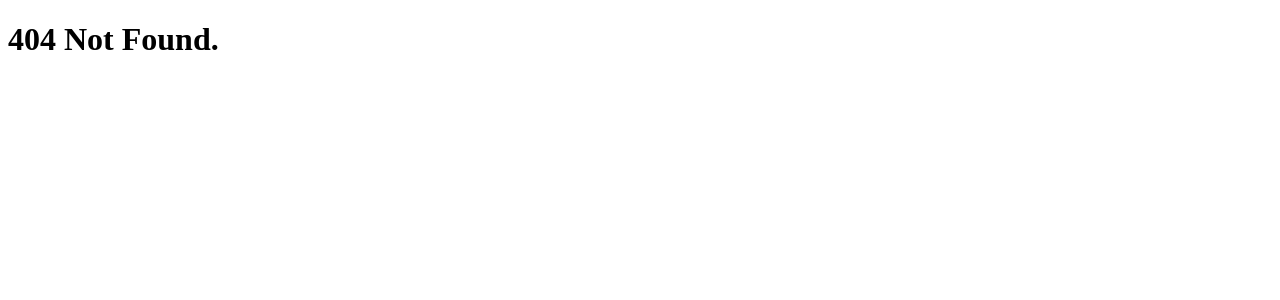
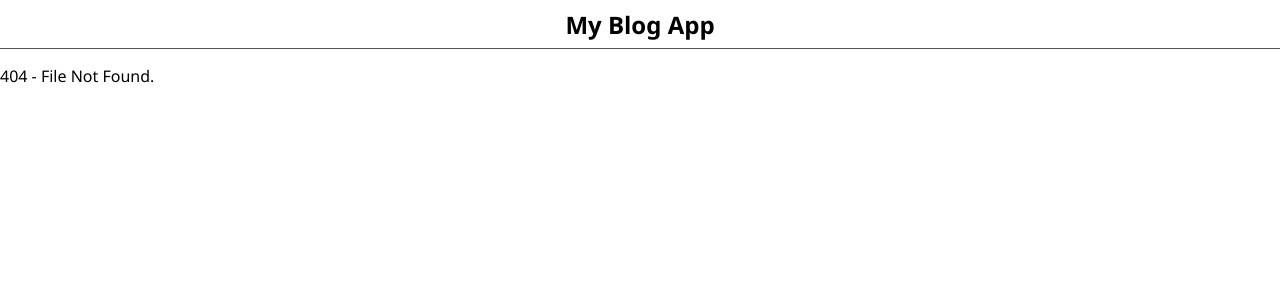
Before and after one commit to det-works/blogapp, a PHP site: the page made by templates/404.php in a window 1280 px wide. Shown: the top 300 px of the page. Run offline with PHP 8.4, Linux system fonts and the light colour scheme.

Commit message:
I added the styles for my pages, and included the components to the pages. The header is finished, along with the basic meta tags for every page.

```diff
--- /dev/null
+++ b/assets/css/main.css
@@ -0,0 +1,22 @@
+html {
+    font-family: 'Segoe UI', Tahoma, Geneva, Verdana, sans-serif;
+}
+
+body {
+    margin: 0;
+}
+
+header {
+    align-items: center;
+    border-bottom: 1px solid black;
+    border-bottom-style: inset;
+    display: flex;
+    height: 3rem;
+    justify-content: center;
+}
+
+header > h1 {
+    font-size: 1.5rem;
+    margin: 0;
+    padding: 0;
+}
--- a/templates/404.php
+++ b/templates/404.php
@@ -1,9 +1,15 @@
 <!DOCTYPE html>
 <html>
     <head>
+        <?php
+            include_once "components/meta_basic.php";
+        ?>
         <title>My Blog App</title>
     </head>
     <body>
-        <h1>404 Not Found.</h1>
+        <?php
+            include_once "components/header.php"
+        ?>
+        <p>404 - File Not Found.</p>
     </body>
 </html>
--- /dev/null
+++ b/templates/components/header.php
@@ -0,0 +1,3 @@
+<header>
+    <h1>My Blog App</h1>
+</header>
--- /dev/null
+++ b/templates/components/meta_basic.php
@@ -0,0 +1,3 @@
+<meta charset='utf-8'>
+<meta name='viewport' content='width=device-width, initial-scale=1.0'>
+<link rel='stylesheet' href='assets/css/main.css'>
```
Also changed, not shown: templates/home.php (+6 -1 lines).
